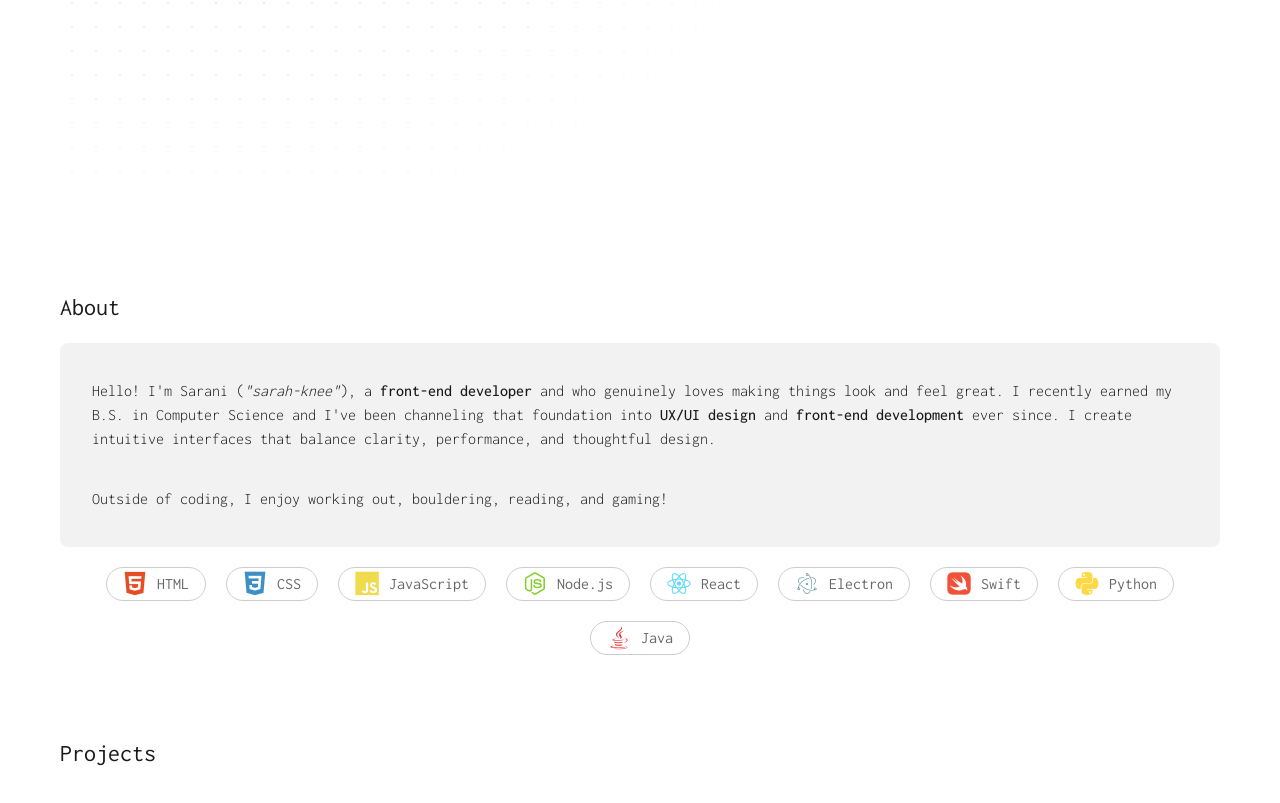
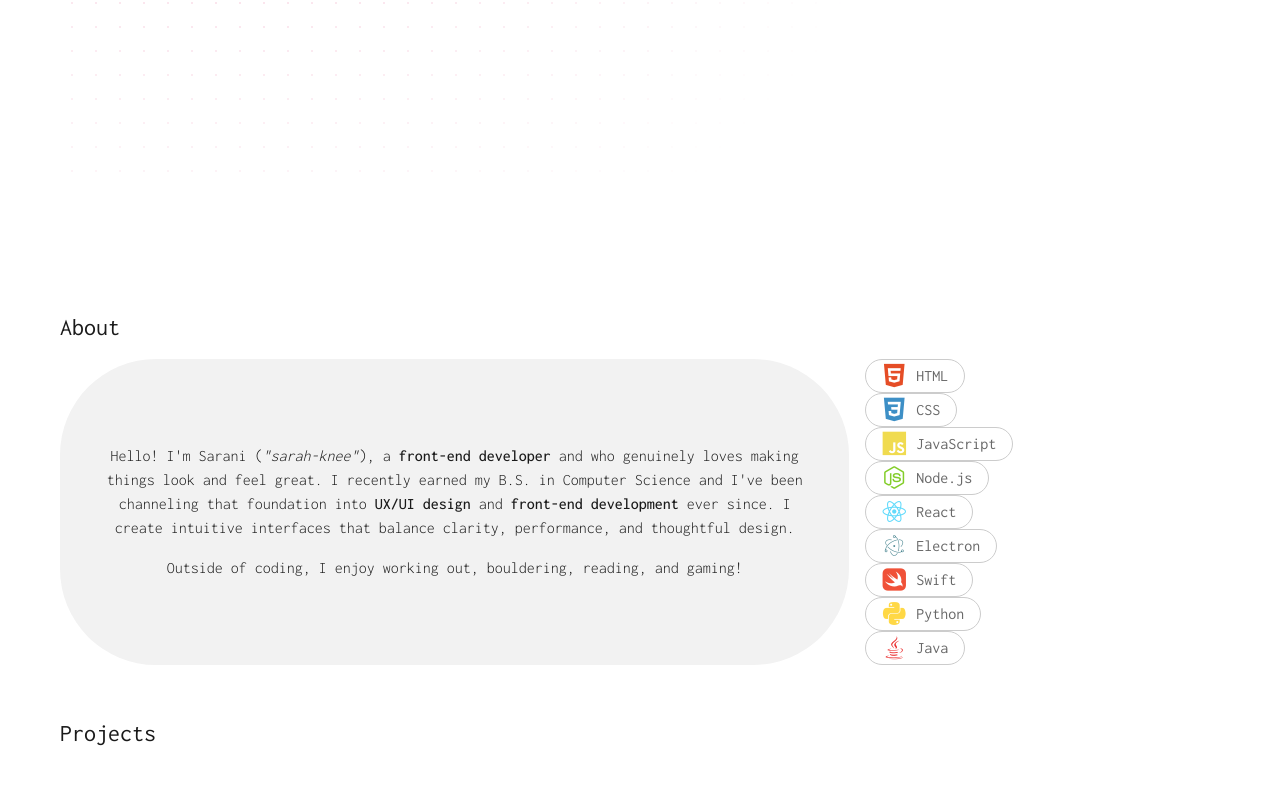
Before and after one commit to sarani-tang/my-portfolio, a Next.js app: page / in a window 1280 px wide. Shown: the part 629-1432 px from the top of the page. Built offline with nearby package versions, Linux system fonts and the light colour scheme.

Commit message:
adjusted some values in about section

```diff
--- a/src/app/page.tsx
+++ b/src/app/page.tsx
@@ -291,10 +291,12 @@ export default function Home() {
             <div className="max-w-[1200px] mx-auto py-[50px] px-[20vw]" />
 
             {/* About */}
-            <h2 className="text-2xl font-normal">About</h2>
+            <section id="about" className="my-5 scroll-mt-[90px]">
+            <h2 className="text-2xl font-normal mb-4">About</h2>
 
-            <section id="about" className="my-5 rounded-lg bg-brand-gray p-4">
-              <div className="my-1 rounded-lg bg-brand-gray p-4">
+            <div className="flex flex-col md:flex-row gap-4">
+              {/* left side */}
+              <div className="flex-[2] rounded-[6rem] bg-brand-gray p-8 md:p-10 text-center flex flex-col items-center justify-center">
                 <p className="m-0 text-base font-light">
                   Hello! I'm Sarani (<i>"sarah-knee"</i>), a{" "}
                   <strong className="font-medium">front-end developer</strong> and{" "}
@@ -305,24 +307,22 @@ export default function Home() {
                   I create intuitive interfaces that balance clarity, performance, and
                   thoughtful design.
                 </p>
-              </div>
 
-              {/* Hobbies */}
-              <div className="my-1 rounded-lg p-4">
-                <p className="text-base font-light">
+                {/* Hobbies */}
+                <p className="text-base font-light mt-4">
                   Outside of coding, I enjoy working out, bouldering, reading, and gaming!
                 </p>
               </div>
-            </section>
 
-            {/* Skills */}
-            <div className="my-5 pb-[30px]">
-              <div className="flex flex-wrap gap-5 justify-center">
+              {/* Skills */}
+              {/* right side */}
+              <div className="flex-1 flex-wrap gap-5 justify-center">
                 {skills.map((skill) => (
                   <SkillBubble key={skill.label} icon={skill.icon} label={skill.label} />
                 ))}
               </div>
             </div>
+            </section>
 
             {/* Projects */}
             <section id="projects" className="min-h-screen pt-8">
```
